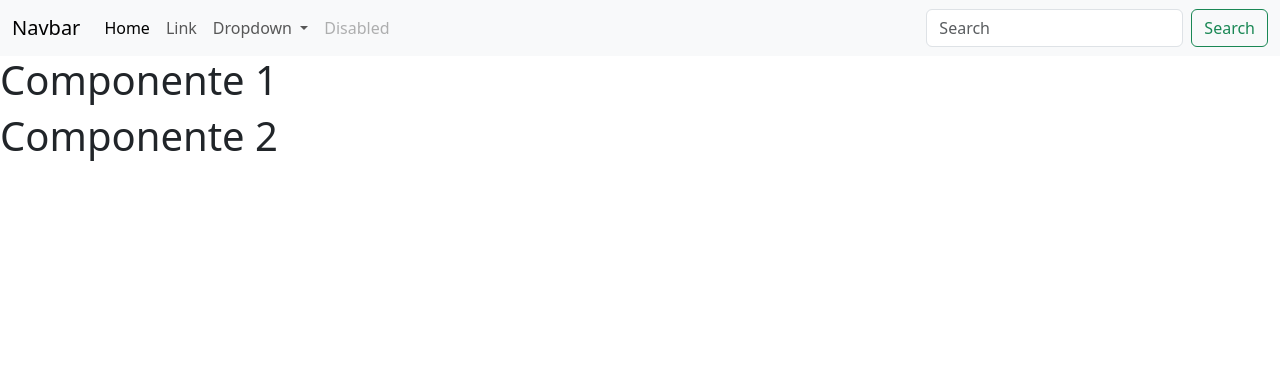
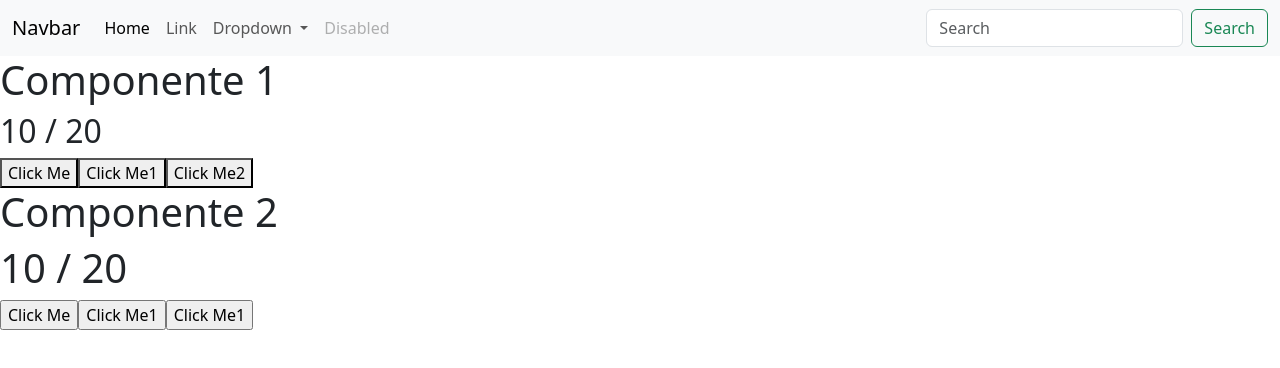
Before and after one commit to kodevue/myvueapp2, a Vue app: page / in a window 1280 px wide. Shown: the top 368 px of the page. Built offline with nearby package versions, Linux system fonts and the light colour scheme.

Commit message:
state mangment

```diff
--- a/src/components/MyStateCompOne.vue
+++ b/src/components/MyStateCompOne.vue
@@ -1,5 +1,14 @@
-<script setup></script>
+<script setup>
+import { useCounterStore } from '@/stores/counter'
+
+let counterStore = useCounterStore()
+</script>
 
 <template>
   <h1>Componente 1</h1>
+  <h2>{{ counterStore.count }} / {{ counterStore.doubleCount }}</h2>
+
+  <button @click="counterStore.count++">Click Me</button>
+  <button @click="counterStore.increment">Click Me1</button>
+  <button @click="counterStore.increment()">Click Me2</button>
 </template>
--- a/src/components/MyStateCompTwo.vue
+++ b/src/components/MyStateCompTwo.vue
@@ -1,5 +1,17 @@
-<script setup></script>
+<script setup>
+import { storeToRefs } from 'pinia'
+import { useCounterStore } from '@/stores/counter'
+
+let counterStore = useCounterStore()
+let { count, doubleCount } = storeToRefs(counterStore)
+
+let { increment } = counterStore
+</script>
 
 <template>
   <h1>Componente 2</h1>
+  <h1>{{ count }} / {{ doubleCount }}</h1>
+  <input type="button" value="Click Me" @click="count++" />
+  <input type="button" value="Click Me1" @click="increment" />
+  <input type="button" value="Click Me1" @click="increment()" />
 </template>
--- a/src/stores/counter.js
+++ b/src/stores/counter.js
@@ -2,7 +2,7 @@ import { ref, computed } from 'vue'
 import { defineStore } from 'pinia'
 
 export const useCounterStore = defineStore('counter', () => {
-  const count = ref(0)
+  const count = ref(10)
   const doubleCount = computed(() => count.value * 2)
 
   function increment() {
```
